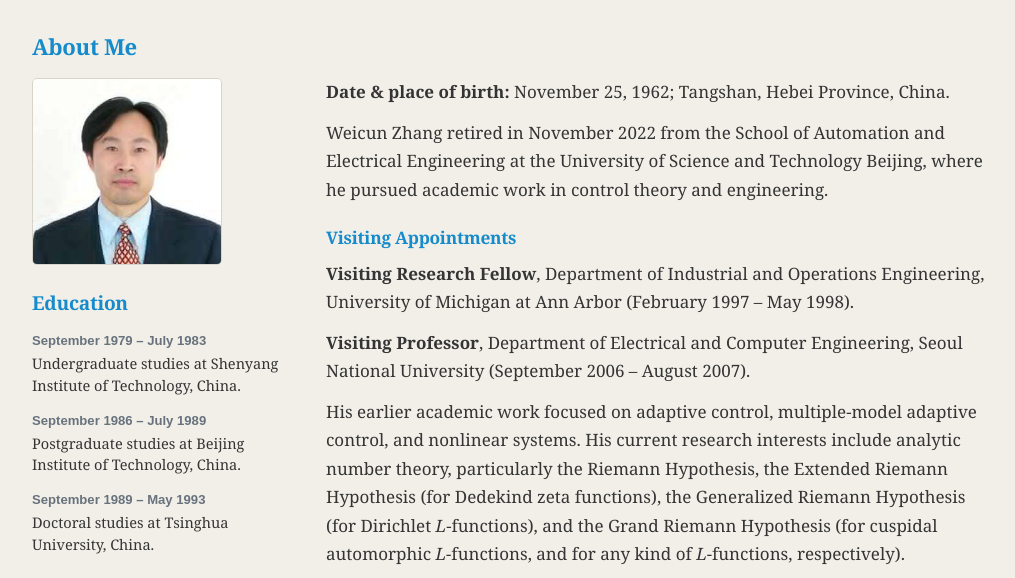
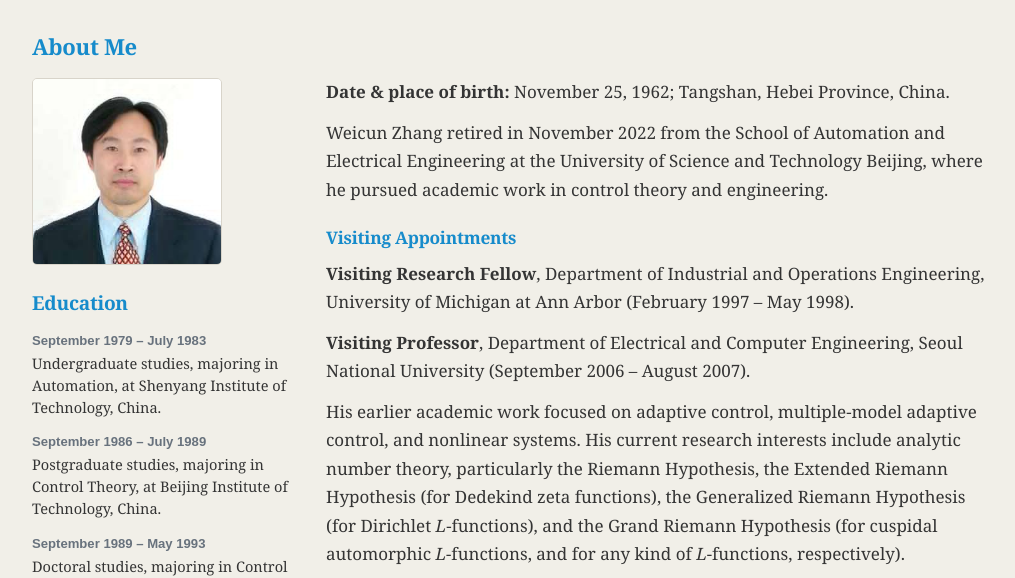
Before and after one commit to weicunzhang/weicunzhang.github.io, a plain HTML site: page index.html in a window 1280 px wide. Shown: the part 215-793 px from the top of the page, without its empty margins (128-1143 px from the left). Drawn offline with Linux system fonts and the light colour scheme.

Commit message:
Add majors to Education entries
Add Automation as the undergraduate major and Control Theory as the postgraduate and doctoral majors.

```diff
--- a/index.html
+++ b/index.html
@@ -284,15 +284,15 @@
               <h3>Education</h3>
               <div class="education-item">
                 <div class="education-date">September 1979 – July 1983</div>
-                <p>Undergraduate studies at Shenyang Institute of Technology, China.</p>
+                <p>Undergraduate studies, majoring in Automation, at Shenyang Institute of Technology, China.</p>
               </div>
               <div class="education-item">
                 <div class="education-date">September 1986 – July 1989</div>
-                <p>Postgraduate studies at Beijing Institute of Technology, China.</p>
+                <p>Postgraduate studies, majoring in Control Theory, at Beijing Institute of Technology, China.</p>
               </div>
               <div class="education-item">
                 <div class="education-date">September 1989 – May 1993</div>
-                <p>Doctoral studies at Tsinghua University, China.</p>
+                <p>Doctoral studies, majoring in Control Theory, at Tsinghua University, China.</p>
               </div>
             </div>
           </aside>
```
